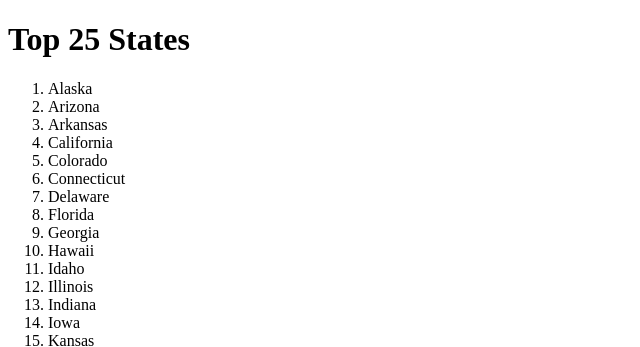
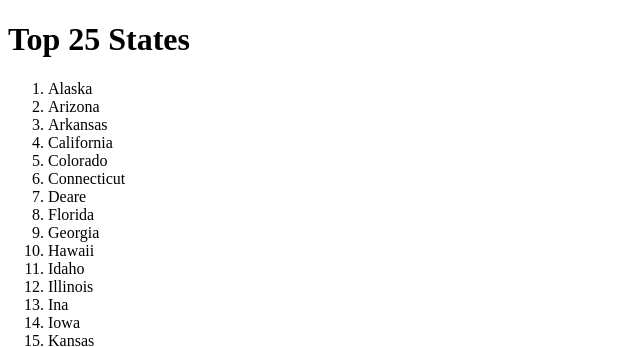
Before and after one commit to qccoders/Git_Good_2, a plain HTML site: page index.html in a window 1280 px wide. Shown: the top 347 px of the page, 0-640 px from the left. Drawn offline with Linux system fonts and the light colour scheme.

Commit message:
made changes for Bad commits

```diff
--- a/index.html
+++ b/index.html
@@ -15,13 +15,13 @@
             <li>California</li>
             <li>Colorado</li>
             <li>Connecticut</li>
-            <li>Delaware</li>
+            <li>Deare</li>
             <li>Florida</li>
             <li>Georgia</li>
             <li>Hawaii</li>
             <li>Idaho</li>
             <li>Illinois</li>
-            <li>Indiana</li>
+            <li>Ina</li>
             <li>Iowa</li>
             <li>Kansas</li>
             <li>Kentucky</li>
```
